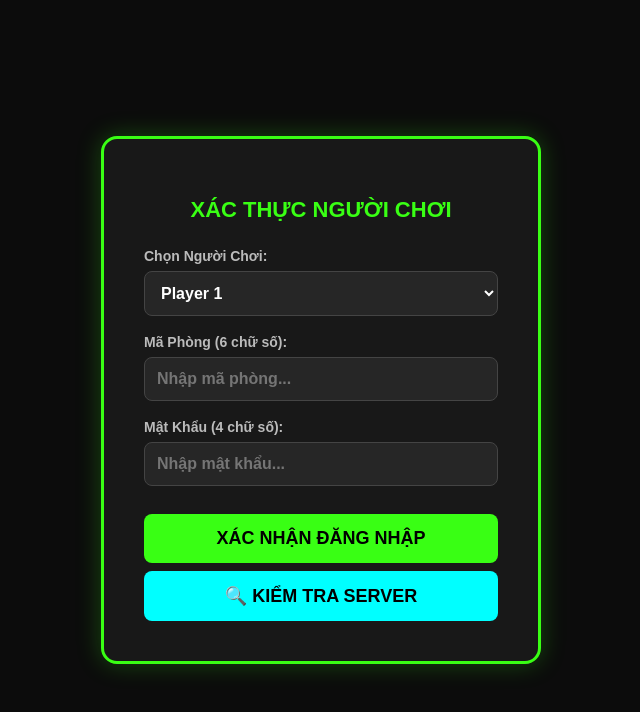
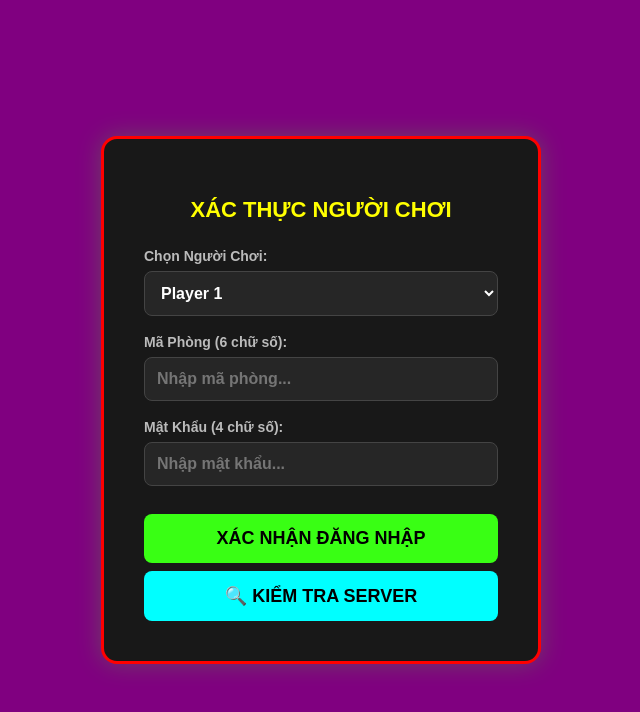
Before and after one commit to TaiNguyen304/Wheel2001, a website: page index.html in a window 1280 px wide. Shown: the whole page, without its empty margins (319-959 px from the left). Drawn offline with nearby package versions, Linux system fonts and the light colour scheme.

Commit message:
Add files via upload

```diff
--- a/index.html
+++ b/index.html
@@ -12,7 +12,7 @@
     }
 
     body {
-      background: #0c0c0c;
+      background: purple;
       color: white;
       display: flex;
       align-items: center;
@@ -23,7 +23,7 @@
 
     .login-box {
       background: #181818;
-      border: 3px solid #39ff14;
+      border: 3px solid red;
       padding: 40px;
       border-radius: 16px;
       width: 440px;
@@ -32,7 +32,7 @@
     }
 
     h2 {
-      color: #39ff14;
+      color: yellow;
       margin-bottom: 25px;
       font-size: 22px;
       text-transform: uppercase;
```
